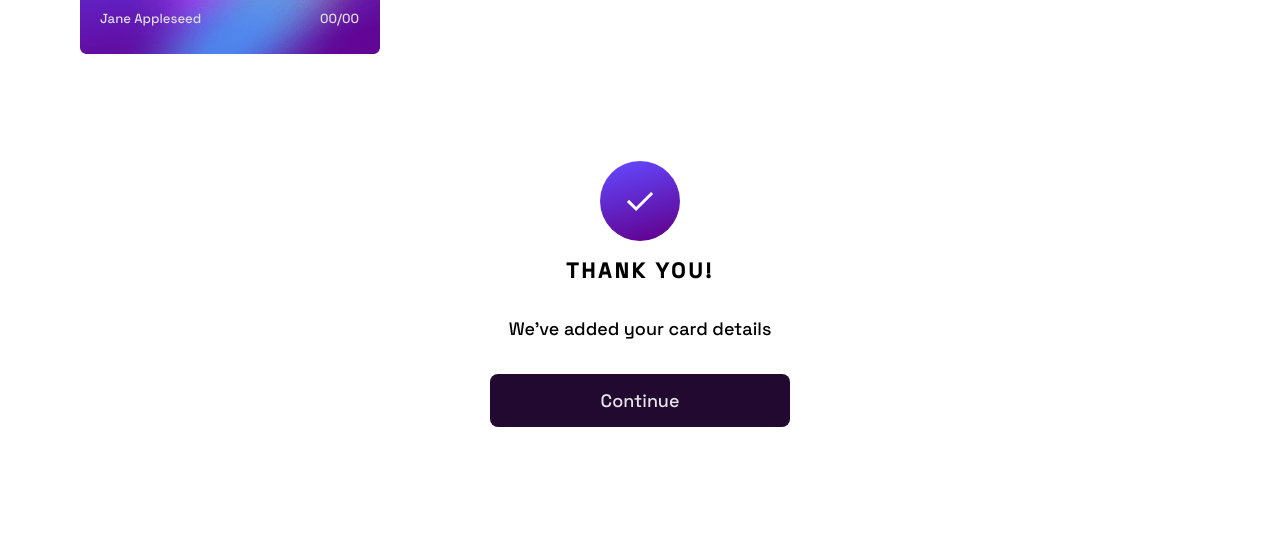
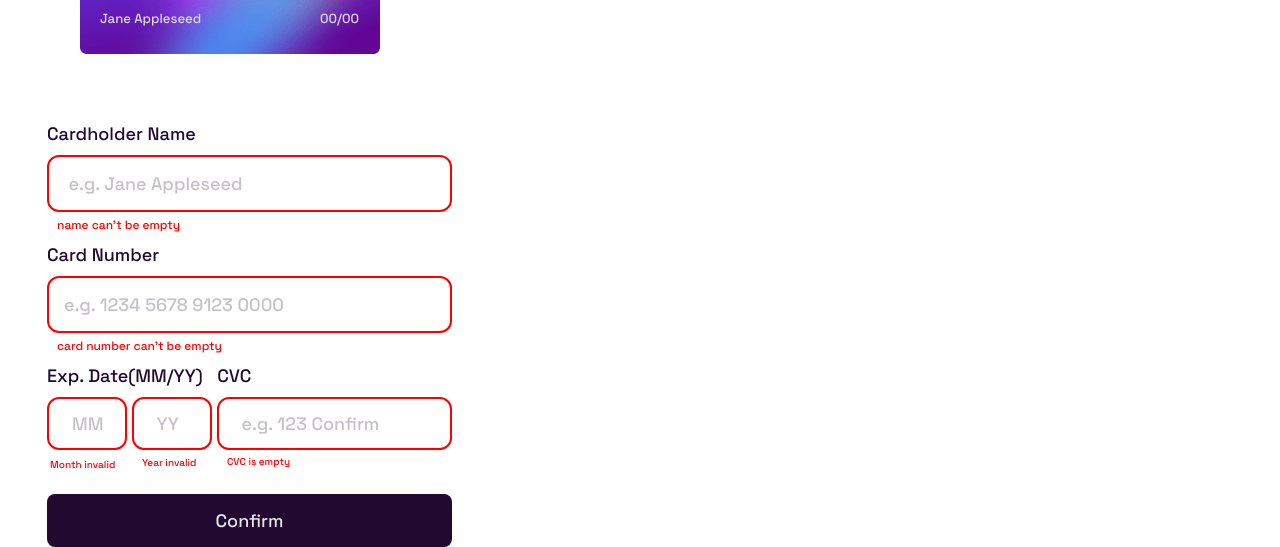
Before and after one commit to Galope-Jhean/Interactive-CC-Form, a plain HTML site: page index.html in a window 1280 px wide. Both pictures are taken after a click on the input "Confirm". Shown: the part 260-807 px from the top of the page. Drawn offline with Linux system fonts and the light colour scheme.

Commit message:
added active states

```diff
--- a/index.html
+++ b/index.html
@@ -47,6 +47,7 @@
             name="name"
             placeholder=" e.g. Jane Appleseed"
           />
+          <label class="name" style="color: red;">name can't be empty</label>
 
           <label for="card-number">Card Number</label>
           <input
@@ -59,7 +60,9 @@
             name="number"
             placeholder="e.g. 1234 5678 9123 0000"
             maxlength="19"
+            onkeypress="return noAlphabet(event)"
           />
+          <label class="card-error" style="color: red;">card number can't be empty</label>
 
           <label for="card-expiry">
             Exp. Date(MM/YY)
@@ -78,6 +81,7 @@
               pattern="^(0?[1-9]|1[0-2])$"
               maxlength="2"
             />
+
             <input
               id="year"
               type="text"
@@ -97,6 +101,11 @@
               placeholder="e.g. 123 Confirm"
               maxlength="3"
             />
+          </div>
+          <div>
+            <label class="cvc-error" style="color: red;">CVC is empty</label>
+            <label class="month-error" style="color: red;">Month is empty</label>
+            <label class="year-error" style="color: red;">Year is empty</label>
           </div>
 
           <input type="submit" name="submit" id="submit" value="Confirm" />
--- a/info.js
+++ b/info.js
@@ -13,6 +13,12 @@ const submitBtn = document.querySelector("#submit");
 const proceed = document.querySelector("#continue")
 const cardDetails = document.querySelector('.card-details');
 const completeState = document.querySelector('.completed');
+const page = document.querySelector('html');
+const errorName = document.querySelector('.name');
+const errorCN = document.querySelector('.card-error');
+const errorCVC = document.querySelector('.cvc-error');
+const errorMonth = document.querySelector('.month-error');
+const errorYear = document.querySelector('.year-error');
 
 inputCvc.onkeyup = function (e) {
     if (!e.target.value) {
@@ -63,6 +69,17 @@ inputCN.addEventListener('keyup', (e) => {
     }
 })
 
+const noAlphabet = e => {
+    let x = e.which || e.keycode;
+    if (x >= 48 && x <= 57) {
+        return true;
+    }
+    else
+        return false;
+}
+
+
+
 
 inputMonth.onkeyup = function (e) {
     if (!e.target.value) {
@@ -87,8 +104,45 @@ inputYear.onkeyup = function (e) {
 
 
 submitBtn.addEventListener('click', () => {
-    cardDetails.classList.add('active');
-    completeState.classList.add('active');
+    if (inputName.value !== "" && inputCN.value !== "" && inputCvc.value !== ""
+    && (inputMonth.value !== "" && inputMonth.value > 12)
+    && (inputYear.value !== "" && inputYear.value < 22)) {
+        cardDetails.classList.add('active');
+        completeState.classList.add('active');
+    }
+    else
+        if (inputName.value == "") {
+            inputName.classList.add('wrong');
+            errorName.classList.add('wrong');
+        }
+        if (inputCN.value == "") {
+            inputCN.classList.add('wrong');
+            errorCN.classList.add('wrong');
+        }
+        if (inputCvc.value == "") {
+            inputCvc.classList.add('wrong');
+            errorCVC.classList.add('wrong');
+        }
+        if (inputMonth.value == "") {
+            inputMonth.classList.add('wrong');
+            errorMonth.classList.add('wrong');
+
+        }
+        if (inputMonth.value > 12 || inputMonth.value < 1) {
+            inputMonth.classList.add('wrong');
+            errorMonth.textContent = "Month invalid"
+            errorMonth.classList.add('wrong');
+        }
+        if (inputYear.value == "") {
+            inputYear.classList.add('wrong');
+            errorYear.classList.add('wrong');
+        }
+        if (inputYear.value < 22) {
+            inputYear.classList.add('wrong');
+            errorYear.textContent = "Year invalid"
+            errorYear.classList.add('wrong');
+        }
+
 });
 
 proceed.addEventListener('click', (e) => {
@@ -106,5 +160,39 @@ proceed.addEventListener('click', (e) => {
     inputCvc.value = "";
     inputMonth.value = "";
     inputYear.value = '';
+    inputName.classList.remove('wrong');
+    inputCN.classList.remove('wrong');
+    inputCvc.classList.remove('wrong');
+    inputMonth.classList.remove('wrong');
+    inputYear.classList.remove('wrong');
+    errorName.classList.remove('wrong');
+    errorCN.classList.remove('wrong');
+    errorCVC.classList.remove('wrong');
+    errorMonth.classList.remove('wrong');
+    errorYear.classList.remove('wrong');
+
 
 })
+
+page.addEventListener('keypress', () => {
+    if (inputName.value !== "") {
+        inputName.classList.remove('wrong');
+        errorName.classList.remove('wrong');
+    }
+    if (inputCN.value !== "") {
+        inputCN.classList.remove('wrong');
+        errorCN.classList.remove('wrong');
+    }
+    if (inputCvc.value !== "") {
+        inputCvc.classList.remove('wrong');
+        errorCVC.classList.remove('wrong');
+    }
+    if (inputMonth.value !== "") {
+        inputMonth.classList.remove('wrong');
+        errorMonth.classList.remove('wrong');
+    }
+    if (inputYear.value !== "") {
+        inputYear.classList.remove('wrong');
+        errorYear.classList.remove('wrong');
+    }
+})
--- a/styles.css
+++ b/styles.css
@@ -127,6 +127,10 @@ body {
     font-size: 1.125rem;
 }
 
+.card-details>input.wrong{
+    border: 2px solid red;
+}
+
 .card-details>input::placeholder{
 
     color: hsl(279, 6%, 55%);
@@ -143,6 +147,47 @@ body {
 
     margin-bottom: 10px;
 }
+
+#month.wrong, #year.wrong, #cvc.wrong{
+    border: 2px solid red;
+}
+
+.name , .card-error{
+    font-size: 12px;
+    margin-top: -5px;
+    margin-left: 20px;
+    display: none;
+}
+
+.cvc-error{
+    font-size: 10px;
+    display: flex;
+    margin-top: -5px;
+    margin-left: 190px;
+
+}
+.month-error{
+    margin-top: -15px;
+    margin-left: 13px;
+}
+
+.year-error{
+    display: flex;
+    margin-top: -20px;
+    margin-left: 105px;
+}
+
+.year-error, .month-error, .cvc-error{
+    font-size: 10px;
+    display: none;
+}
+
+.name.wrong, .card-error.wrong,
+.cvc-error.wrong, .year-error.wrong,
+.month-error.wrong{
+    display: block;
+}
+
 #month, #year{
     width: 80px;
 }
```
